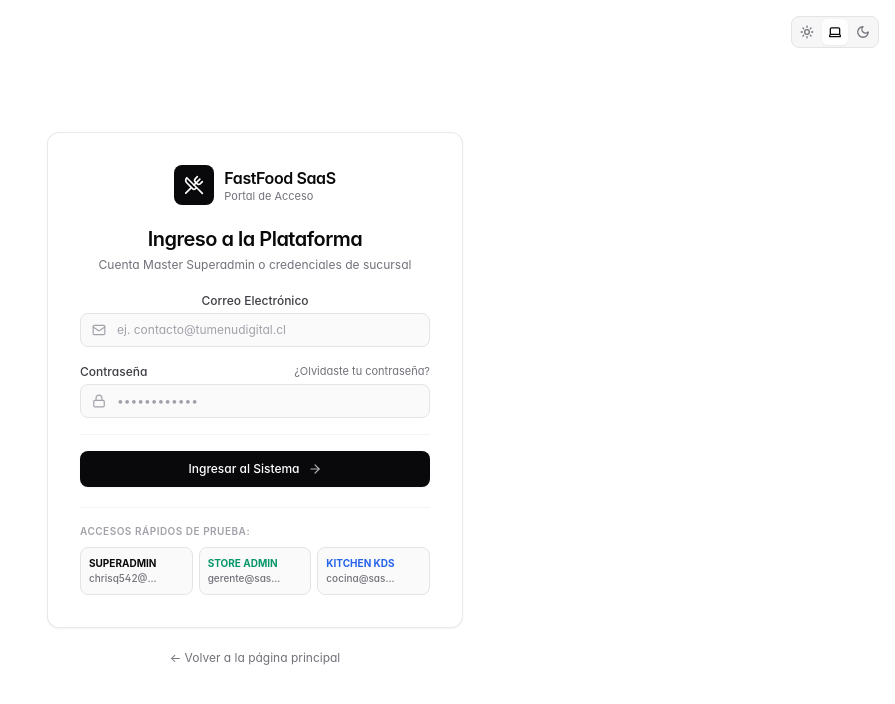
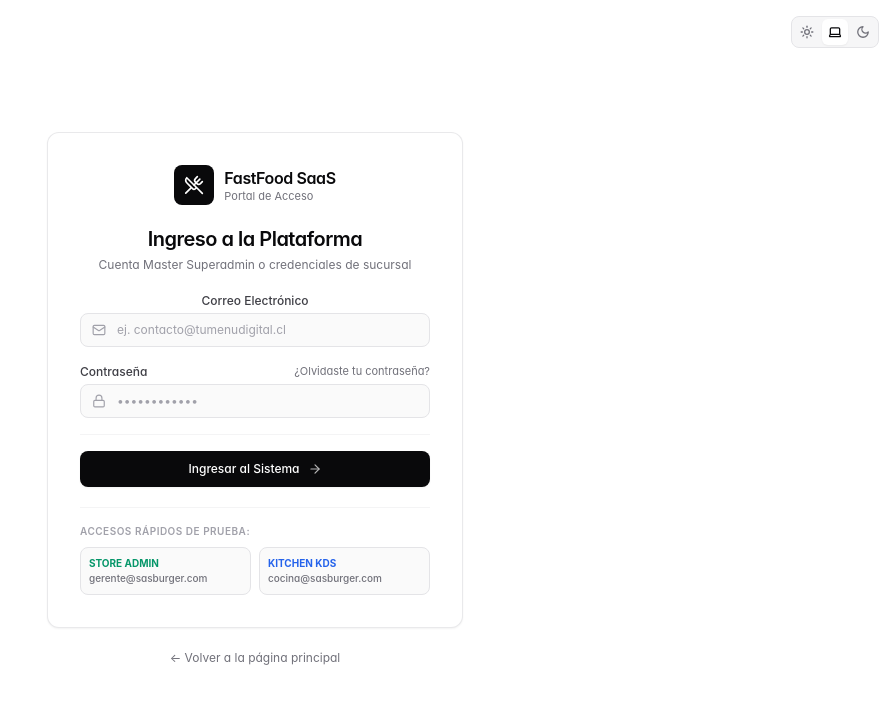
Before and after one commit to chrisq542/saas-gastronomico, a Next.js app: page /login in a window 1280 px wide. Shown: the top 704 px of the page, without its empty margins (385-1280 px from the left). Built offline with nearby package versions, Linux system fonts and the light colour scheme; no server answers.

Commit message:
chore: remover acceso rapido de superadmin en login

```diff
--- a/src/app/login/page.tsx
+++ b/src/app/login/page.tsx
@@ -41,11 +41,6 @@ export default function LoginPage() {
     } finally {
       setLoading(false);
     }
-  };
-
-  const handleQuickMasterFill = () => {
-    setEmail('chrisq542@gmail.com');
-    setPassword('8Y9nIW1pVlJL');
   };
 
   return (
@@ -169,16 +164,7 @@ export default function LoginPage() {
             <span className="text-[10px] font-semibold text-zinc-400 dark:text-zinc-500 uppercase tracking-wider block">
               Accesos Rápidos de Prueba:
             </span>
-            <div className="grid grid-cols-1 sm:grid-cols-3 gap-1.5 text-[11px]">
-              <button
-                type="button"
-                onClick={handleQuickMasterFill}
-                className="p-2 rounded-lg bg-zinc-50 hover:bg-zinc-100 dark:bg-zinc-900 dark:hover:bg-zinc-850 border border-zinc-200 dark:border-zinc-800 text-zinc-700 dark:text-zinc-300 font-medium text-left transition"
-              >
-                <div className="font-bold text-zinc-950 dark:text-zinc-100 text-[10px]">SUPERADMIN</div>
-                <div className="truncate text-[10px] text-zinc-500">chrisq542@...</div>
-              </button>
-
+            <div className="grid grid-cols-1 sm:grid-cols-2 gap-2 text-[11px]">
               <button
                 type="button"
                 onClick={() => {
@@ -188,7 +174,7 @@ export default function LoginPage() {
                 className="p-2 rounded-lg bg-zinc-50 hover:bg-zinc-100 dark:bg-zinc-900 dark:hover:bg-zinc-850 border border-zinc-200 dark:border-zinc-800 text-zinc-700 dark:text-zinc-300 font-medium text-left transition"
               >
                 <div className="font-bold text-emerald-600 dark:text-emerald-400 text-[10px]">STORE ADMIN</div>
-                <div className="truncate text-[10px] text-zinc-500">gerente@sas...</div>
+                <div className="truncate text-[10px] text-zinc-500">gerente@sasburger.com</div>
               </button>
 
               <button
@@ -200,7 +186,7 @@ export default function LoginPage() {
                 className="p-2 rounded-lg bg-zinc-50 hover:bg-zinc-100 dark:bg-zinc-900 dark:hover:bg-zinc-850 border border-zinc-200 dark:border-zinc-800 text-zinc-700 dark:text-zinc-300 font-medium text-left transition"
               >
                 <div className="font-bold text-blue-600 dark:text-blue-400 text-[10px]">KITCHEN KDS</div>
-                <div className="truncate text-[10px] text-zinc-500">cocina@sas...</div>
+                <div className="truncate text-[10px] text-zinc-500">cocina@sasburger.com</div>
               </button>
             </div>
           </div>
```
